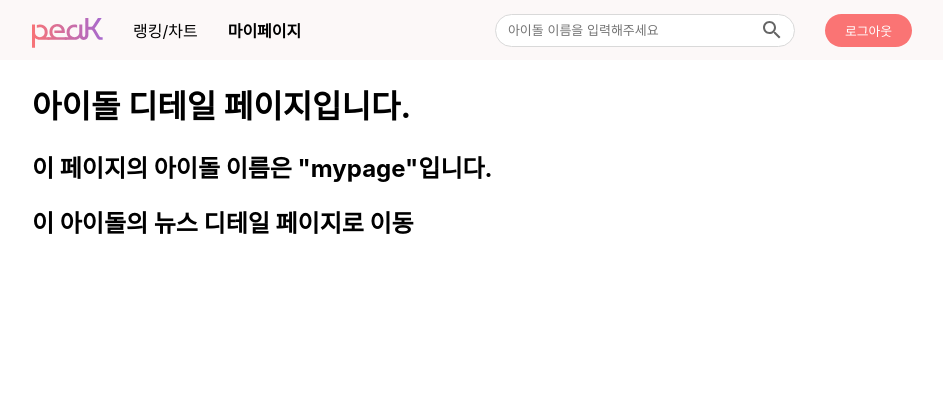
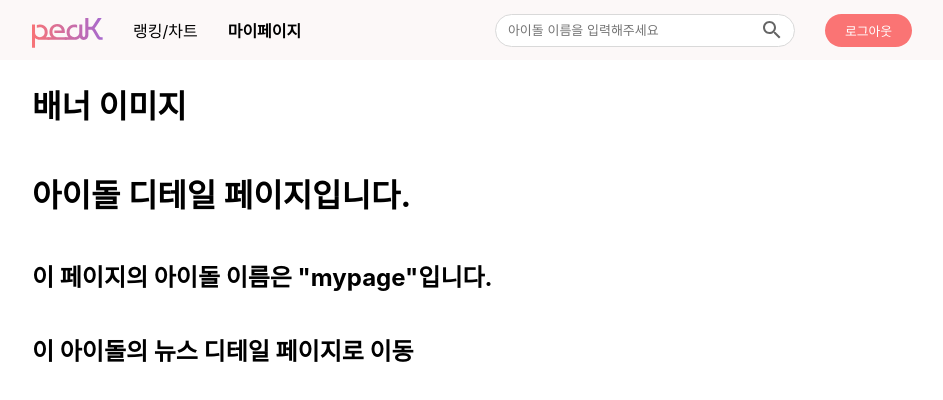
Before and after one commit to SSAFY507-peaK/peaK, a React (Create React App) app in the folder front/: page /mypage in a window 1280 px wide. Shown: the top 400 px of the page, without its empty margins (168-1111 px from the left). Built offline with nearby package versions, Linux system fonts and the light colour scheme; a web font is replaced by a local one.

Commit message:
:sparkles: [FE] #3 아이돌 페이지 구조화 중

```diff
--- /dev/null
+++ b/front/src/components/idolpage/IdolBanner.tsx
@@ -0,0 +1,11 @@
+
+
+function IdolBanner () {
+  return (
+    <div>
+      <h1>배너 이미지</h1>
+    </div>
+  )
+};
+
+export default IdolBanner;
--- a/front/src/routes/IdolPage.tsx
+++ b/front/src/routes/IdolPage.tsx
@@ -1,19 +1,26 @@
 import { Link, useParams } from "react-router-dom";
 
-import React from "react";
+import IdolBanner from "../components/idolpage/IdolBanner";
+import styled from "styled-components";
+
+const Wrapper = styled.div`
+  display: flex;
+  flex-direction: column;
+`;
 
 function IdolPage() {
   const params = useParams();
   const idolName = params.idolName;
 
   return (
-    <div>
+    <Wrapper>
+      <IdolBanner />
       <h1>아이돌 디테일 페이지입니다.</h1>
       <h2>이 페이지의 아이돌 이름은 "{`${idolName}`}"입니다. </h2>
       <h2>
         <Link to={`/news/${idolName}`}>이 아이돌의 뉴스 디테일 페이지로 이동</Link>
       </h2>
-    </div>
+    </Wrapper>
   );
 }
 
```
